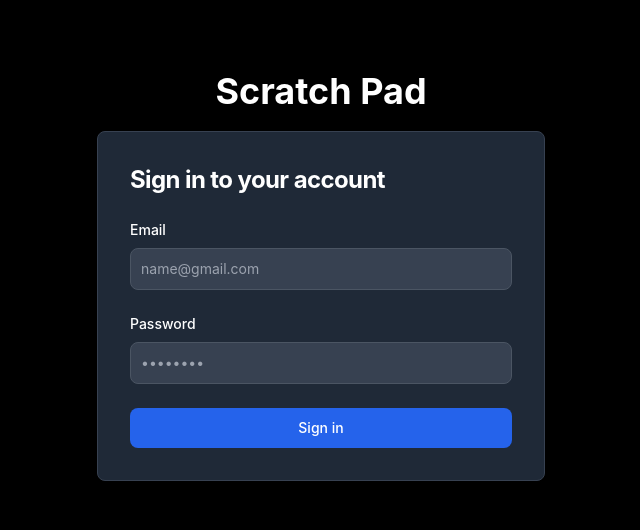
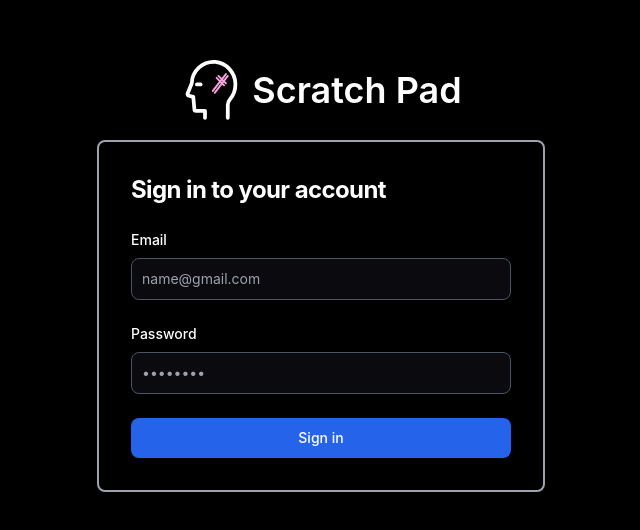
Before and after one commit to devbykendrick/scratchpad, a React (Vite) app in the folder client/: page /login in a window 1280 px wide. Shown: the part 124-654 px from the top of the page, without its empty margins (319-959 px from the left). Built offline with nearby package versions, Linux system fonts and the light colour scheme; no server answers.

Commit message:
Updated UI and updated token

```diff
--- a/client/index.html
+++ b/client/index.html
@@ -1,8 +1,8 @@
-<!doctype html>
+<!DOCTYPE html>
 <html lang="en">
   <head>
     <meta charset="UTF-8" />
-    <link rel="icon" type="image/svg+xml" href="/vite.svg" />
+    <link rel="icon" type="image/svg+xml" href="/scratch.svg" />
     <meta name="viewport" content="width=device-width, initial-scale=1.0" />
     <title>Scratch Pad</title>
   </head>
--- a/client/src/components/Navbar/Navbar.tsx
+++ b/client/src/components/Navbar/Navbar.tsx
@@ -50,13 +50,42 @@ function Navbar({ signedIn, setSignedIn }: NavbarProps) {
   }, []);
 
   return (
-    <nav className="bg-gray-800 text-white p-4 fixed top-0 w-full z-50">
+    <nav className="bg-black text-white p-4 fixed top-0 w-full z-50">
       <div className="container mx-auto flex justify-between items-center">
-        <div className="flex items-center">
-          <Link to="/" className="text-xl font-bold">
-            Scratch Pad
-          </Link>
-        </div>
+        <Link to="/" className="flex items-center">
+          <div className="mr-3">
+            <svg
+              xmlns="http://www.w3.org/2000/svg"
+              viewBox="0 0 32 32"
+              width="60"
+              height="60"
+            >
+              <path
+                stroke="#fff"
+                strokeLinecap="round"
+                strokeLinejoin="round"
+                strokeWidth="2"
+                d="M25.485 30.865h0v-6.811h0a4.606 4.606 0 0 1 1.108-3 12.252 12.252 0 0 0 2.929-8.607A11.921 11.921 0 0 0 18.768 1.033a11.8 11.8 0 0 0-12.513 11.5h-.013L4.053 17.87a.935.935 0 0 0 .652 1.221l2.377.546.593 6.729a.911.911 0 0 0 .894.831h4.763v3.668"
+              ></path>
+              <path
+                fill="none"
+                stroke="#fff"
+                strokeLinecap="round"
+                strokeLinejoin="round"
+                strokeWidth="2"
+                d="M9 13h2"
+              ></path>
+              <path
+                fill="none"
+                stroke="#FBA3E1"
+                strokeLinecap="round"
+                strokeLinejoin="round"
+                d="m24.5 7.5-7 9M25.5 8.5l-7 9M20.5 8.5l4 4M19.5 9.5l4 4"
+              ></path>
+            </svg>
+          </div>
+          <h1 className="text-4xl font-semibold ">Scratch Pad</h1>
+        </Link>
         {/* {user && (
           <div>
             <span>{user.email}</span>
--- a/client/src/components/Views/LoginView.tsx
+++ b/client/src/components/Views/LoginView.tsx
@@ -15,9 +15,42 @@ function Login() {
   return (
     <div>
       <section className="bg-black">
-        <div className="flex flex-col items-center justify-center px-6 py-8 mx-auto md:h-screen lg:py-0">
-          <h1 className="text-4xl font-bold mb-5">Scratch Pad</h1>
-          <div className="w-full rounded-lg shadow border md:mt-0 sm:max-w-md xl:p-0 bg-gray-800 border-gray-700">
+        <div className="flex flex-col items-center justify-center px-6 py-8 mx-auto h-screen">
+          <div className="flex items-center mb-5">
+            <div className="mr-3">
+              <svg
+                xmlns="http://www.w3.org/2000/svg"
+                viewBox="0 0 32 32"
+                width="60"
+                height="60"
+              >
+                <path
+                  stroke="#fff"
+                  strokeLinecap="round"
+                  strokeLinejoin="round"
+                  strokeWidth="2"
+                  d="M25.485 30.865h0v-6.811h0a4.606 4.606 0 0 1 1.108-3 12.252 12.252 0 0 0 2.929-8.607A11.921 11.921 0 0 0 18.768 1.033a11.8 11.8 0 0 0-12.513 11.5h-.013L4.053 17.87a.935.935 0 0 0 .652 1.221l2.377.546.593 6.729a.911.911 0 0 0 .894.831h4.763v3.668"
+                ></path>
+                <path
+                  fill="none"
+                  stroke="#fff"
+                  strokeLinecap="round"
+                  strokeLinejoin="round"
+                  strokeWidth="2"
+                  d="M9 13h2"
+                ></path>
+                <path
+                  fill="none"
+                  stroke="#FBA3E1"
+                  strokeLinecap="round"
+                  strokeLinejoin="round"
+                  d="m24.5 7.5-7 9M25.5 8.5l-7 9M20.5 8.5l4 4M19.5 9.5l4 4"
+                ></path>
+              </svg>
+            </div>
+            <h1 className="text-4xl font-semibold">Scratch Pad</h1>
+          </div>
+          <div className="w-full rounded-lg shadow border-2 md:mt-0 sm:max-w-md xl:p-0 bg-black border-gray-400">
             <div className="p-6 space-y-4 md:space-y-6 sm:p-8">
               <h1 className="text-xl font-bold leading-tight tracking-tight md:text-2xl text-white">
                 Sign in to your account
@@ -34,7 +67,7 @@ function Login() {
                     type="email"
                     onChange={(e) => setEmail(e.target.value)}
                     value={email}
-                    className="border sm:text-sm rounded-lg block w-full p-2.5 bg-gray-700 border-gray-600 placeholder-gray-400 text-white focus:ring-blue-500 focus:border-blue-500"
+                    className="border sm:text-sm rounded-lg block w-full p-2.5 bg-[#0a0a0f] border-gray-600 placeholder-gray-400 text-white focus:ring-blue-500 focus:border-blue-500"
                     placeholder="name@gmail.com"
                     required
                   />
@@ -51,7 +84,7 @@ function Login() {
                     onChange={(e) => setPassword(e.target.value)}
                     value={password}
                     placeholder="••••••••"
-                    className="border sm:text-sm rounded-lg block w-full p-2.5 bg-gray-700 border-gray-600 placeholder-gray-400 text-white focus:ring-blue-500 focus:border-blue-500"
+                    className="border sm:text-sm rounded-lg block w-full p-2.5 bg-[#0a0a0f] border-gray-600 placeholder-gray-400 text-white focus:ring-blue-500 focus:border-blue-500"
                     required
                   />
                 </div>
--- a/client/src/components/Views/QuickNotesView.tsx
+++ b/client/src/components/Views/QuickNotesView.tsx
@@ -102,6 +102,11 @@ function QuickNotesView() {
         endDateTime,
       })
       .then((response) => {
+        setSummary("");
+        setDescription("");
+        setLocation("");
+        setStartDateTime("");
+        setEndDateTime("");
         console.log(response.data);
         setApiStatus({ success: true, message: "Event created successfully" });
       })
@@ -109,11 +114,6 @@ function QuickNotesView() {
         console.log(error.message);
         setApiStatus({ success: false, message: "Failed to create event" });
       });
-    setSummary("");
-    setDescription("");
-    setLocation("");
-    setStartDateTime("");
-    setEndDateTime("");
   }
 
   useEffect(() => {
@@ -273,7 +273,7 @@ function QuickNotesView() {
     <>
       <Navbar signedIn={signedIn} setSignedIn={setSignedIn} />
       <main>
-        <div className="px-4 my-14 overflow-y-auto">
+        <div className="px-4 my-20 overflow-y-auto">
           {Object.entries(groupedDecks).map(([date, decks]) => (
             <div key={date}>
               <div className="text-gray-400 text-center mt-3 mb-2">{date}</div>
@@ -369,14 +369,14 @@ function QuickNotesView() {
             <div className="bg-black rounded-lg p-8 w-full menu">
               <h2 className="text-2xl font-bold mb-4">Update Message</h2>
               <textarea
-                className="bg-black border border-gray-600 rounded w-full p-2 mb-4"
+                className="border sm:text-sm rounded-lg block w-full p-2.5 bg-[#0a0a0f] border-gray-600 placeholder-gray-400 text-white focus:ring-blue-500 focus:border-blue-500 mb-5"
                 value={newTitle}
                 onChange={(e) => setNewTitle(e.target.value)}
                 required
               />
               <div className="flex justify-end">
                 <button
-                  className="bg-blue-500 text-white px-4 py-2 mr-2 rounded"
+                  className="bg-blue-600 text-white px-4 py-2 mr-2 rounded"
                   onClick={() => saveUpdatedTitle()}
                 >
                   Save
@@ -460,7 +460,7 @@ function QuickNotesView() {
                       Title <span className="text-red-500">*</span>
                     </label>
                     <input
-                      className="bg-black border border-gray-600 rounded p-2"
+                      className="border sm:text-sm rounded-lg block w-full p-2.5 bg-[#0a0a0f] border-gray-600 placeholder-gray-400 text-white focus:ring-blue-500 focus:border-blue-500"
                       type="text"
                       id="summary"
                       onChange={(e) => setSummary(e.target.value)}
@@ -473,7 +473,7 @@ function QuickNotesView() {
                       Description <span className="text-red-500">*</span>
                     </label>
                     <textarea
-                      className="bg-black border border-gray-600 rounded p-2"
+                      className="border sm:text-sm rounded-lg block w-full p-2.5 bg-[#0a0a0f] border-gray-600 placeholder-gray-400 text-white focus:ring-blue-500 focus:border-blue-500"
                       id="description"
                       onChange={(e) => setDescription(e.target.value)}
                       value={description}
@@ -485,7 +485,7 @@ function QuickNotesView() {
                       Location
                     </label>
                     <input
-                      className="bg-black border border-gray-600 rounded p-2"
+                      className="border sm:text-sm rounded-lg block w-full p-2.5 bg-[#0a0a0f] border-gray-600 placeholder-gray-400 text-white focus:ring-blue-500 focus:border-blue-500"
                       type="text"
                       id="location"
                       onChange={(e) => setLocation(e.target.value)}
@@ -497,7 +497,7 @@ function QuickNotesView() {
                       Start Date Time <span className="text-red-500">*</span>
                     </label>
                     <input
-                      className="bg-black border border-gray-600 rounded p-2"
+                      className="border sm:text-sm rounded-lg block w-full p-2.5 bg-[#0a0a0f] border-gray-600 placeholder-gray-400 text-white focus:ring-blue-500 focus:border-blue-500"
                       type="datetime-local"
                       id="startDateTime"
                       onChange={(e) => setStartDateTime(e.target.value)}
@@ -510,7 +510,7 @@ function QuickNotesView() {
                       End Date Time <span className="text-red-500">*</span>
                     </label>
                     <input
-                      className="bg-black border border-gray-600 rounded p-2"
+                      className="border sm:text-sm rounded-lg block w-full p-2.5 bg-[#0a0a0f] border-gray-600 placeholder-gray-400 text-white focus:ring-blue-500 focus:border-blue-500"
                       type="datetime-local"
                       id="endDateTime"
                       onChange={(e) => setEndDateTime(e.target.value)}
@@ -523,7 +523,7 @@ function QuickNotesView() {
                   <div className="flex justify-end">
                     <button
                       type="submit"
-                      className="bg-blue-500 text-white px-4 py-2 mr-2 rounded"
+                      className="bg-blue-600 text-white px-4 py-2 mr-2 rounded"
                     >
                       Create Calendar Event
                     </button>
```
Also changed, not shown: client/public/scratch.svg (added), 1 other file (tests, documents, lock files or other folders).
